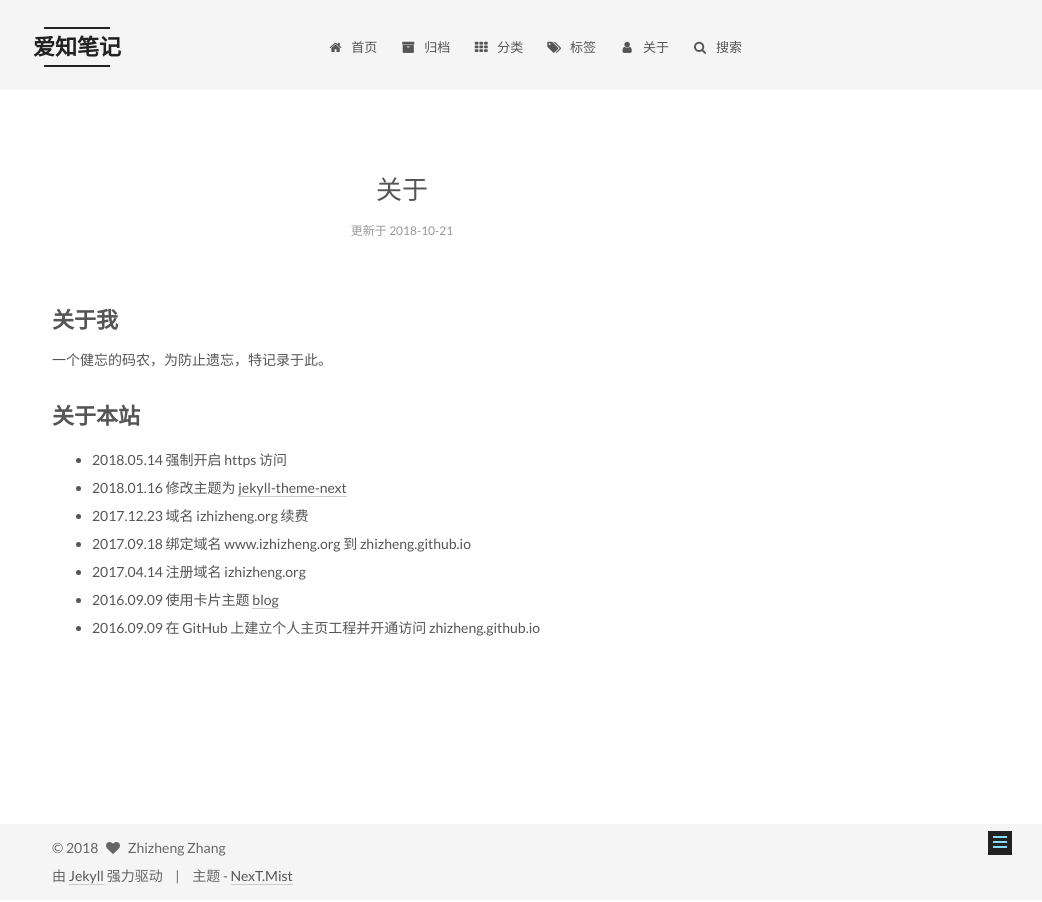
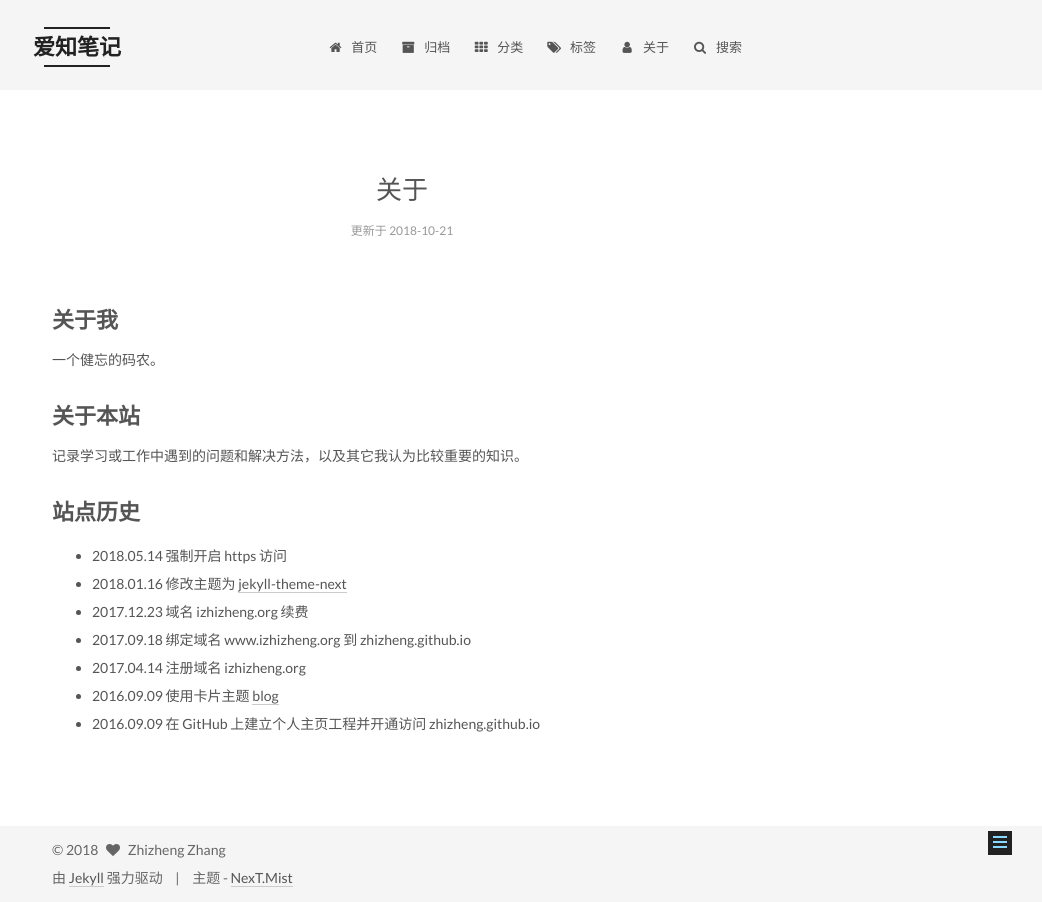
Before and after one commit to zhizheng/zhizheng.github.io, a Jekyll site: the page built from about/index.md, in a window 1280 px wide. Shown: the whole page, without its empty margins (238-1280 px from the left). Built offline with Jekyll 4.4.1, drawn with Linux system fonts in a browser that asks for light colours.

Commit message:
Update About

```diff
--- a/about/index.md
+++ b/about/index.md
@@ -7,9 +7,13 @@ type: about
 
 ## 关于我
 
-一个健忘的码农，为防止遗忘，特记录于此。
+一个健忘的码农。
 
 ## 关于本站
+
+记录学习或工作中遇到的问题和解决方法，以及其它我认为比较重要的知识。
+
+## 站点历史
 
 * 2018.05.14 强制开启 https 访问
 * 2018.01.16 修改主题为 [jekyll-theme-next](https://github.com/Simpleyyt/jekyll-theme-next/){:target="_blank"}{:rel="noopener noreferrer"}
```
